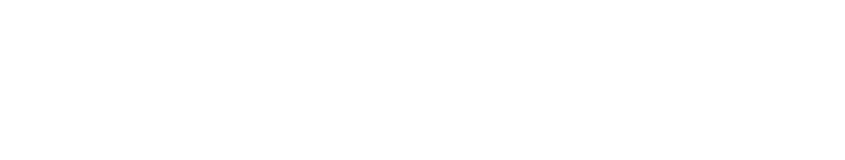
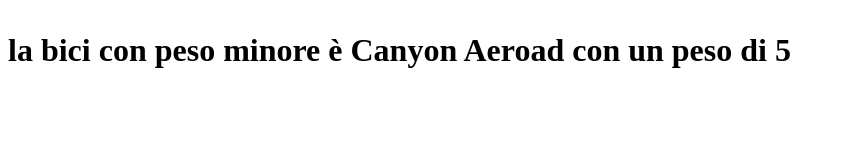
Before and after one commit to pierluigi-ruffolo/js-snack-es6, a plain HTML site: page index.html in a window 1280 px wide. Shown: the whole page, without its empty margins (0-845 px from the left). Drawn offline with Linux system fonts and the light colour scheme.

Commit message:
feat: snack 1

```diff
--- a/index.html
+++ b/index.html
@@ -6,6 +6,7 @@
     <title>Document</title>
   </head>
   <body>
+    <h1 class="result"></h1>
     <script src="./javascrpit/script.js"></script>
   </body>
 </html>
--- a/javascrpit/script.js
+++ b/javascrpit/script.js
@@ -1 +1,36 @@
-console.log("cioa");
+/* Snack 1
+Creare un array di oggetti:
+Ogni oggetto descriverà una bici da corsa con le seguenti proprietà: nome e peso.
+Stampare a schermo oppure in console la bici con peso minore. */
+const resultElement = document.querySelector(".result");
+
+const biciclette = [
+  { nome: "Pinarello", peso: 9 },
+  { nome: "Specialized", peso: 7 },
+  { nome: "Canyon Aeroad", peso: 5 },
+  { nome: "Trek Émonda", peso: 6 },
+  { nome: "BMC Teammachine", peso: 10 },
+  { nome: "Giant TCR Advanced", peso: 7 },
+];
+
+let minBici = biciclette[0].peso;
+let bici = biciclette[0].nome;
+for (let i = 1; i < biciclette.length; i++) {
+  const curElement = biciclette[i];
+  if (curElement.peso < minBici) {
+    minBici = curElement.peso;
+    bici = biciclette[i].nome;
+  }
+}
+
+resultElement.innerHTML = `<p>la bici con peso minore è ${bici} con un peso di ${minBici}</p>`;
+//* Snack2
+/*Creare un array di oggetti di squadre di calcio.
+Ogni squadra avrà diverse proprietà: nome, punti fatti, falli subiti.
+Nome sarà l’unica proprietà da compilare, le altre saranno tutte settate a 0.
+Generare numeri random al posto degli 0 nelle proprietà “punti” fatti e “falli subiti”.
+Infine, creiamo un nuovo array i cui elementi contengono solo nomi e falli subiti e stampiamo tutto in console. */
+
+/* Snack 3 (Bonus)
+Scrivere una funzione che accetti tre argomenti, un array e due numeri (a più piccolo di b).
+La funzione ritornerà un nuovo array con i valori che hanno la posizione compresa tra i due numeri. Non usare i metodi di array di JS */
```
